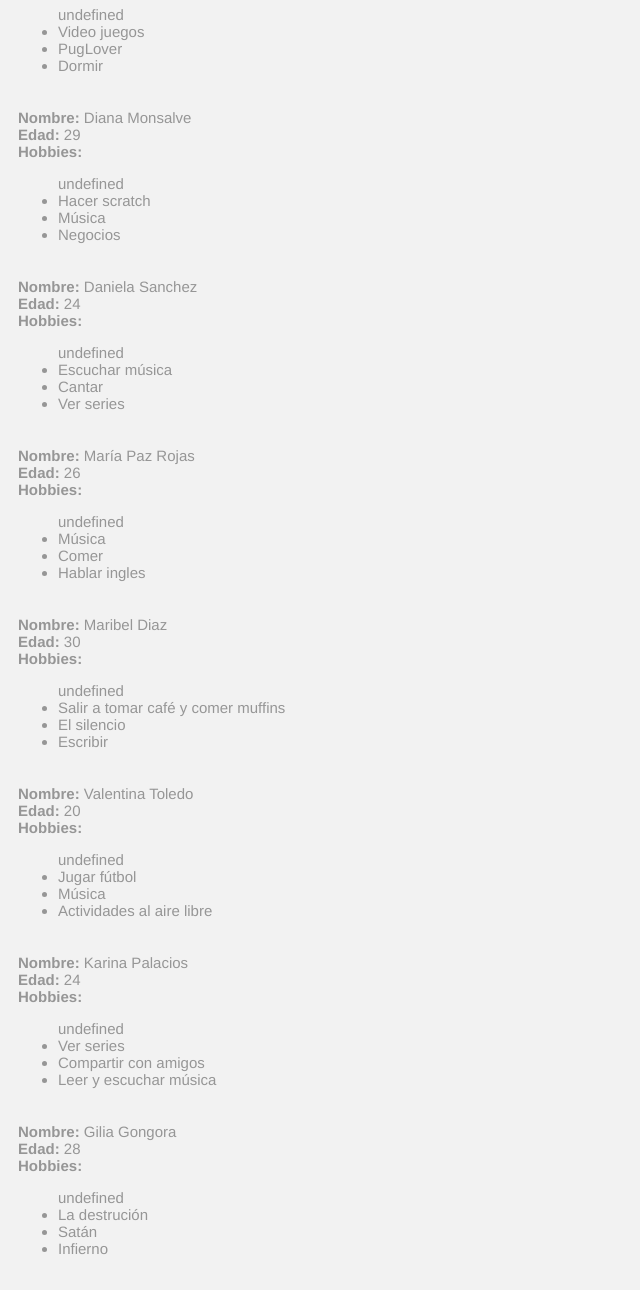
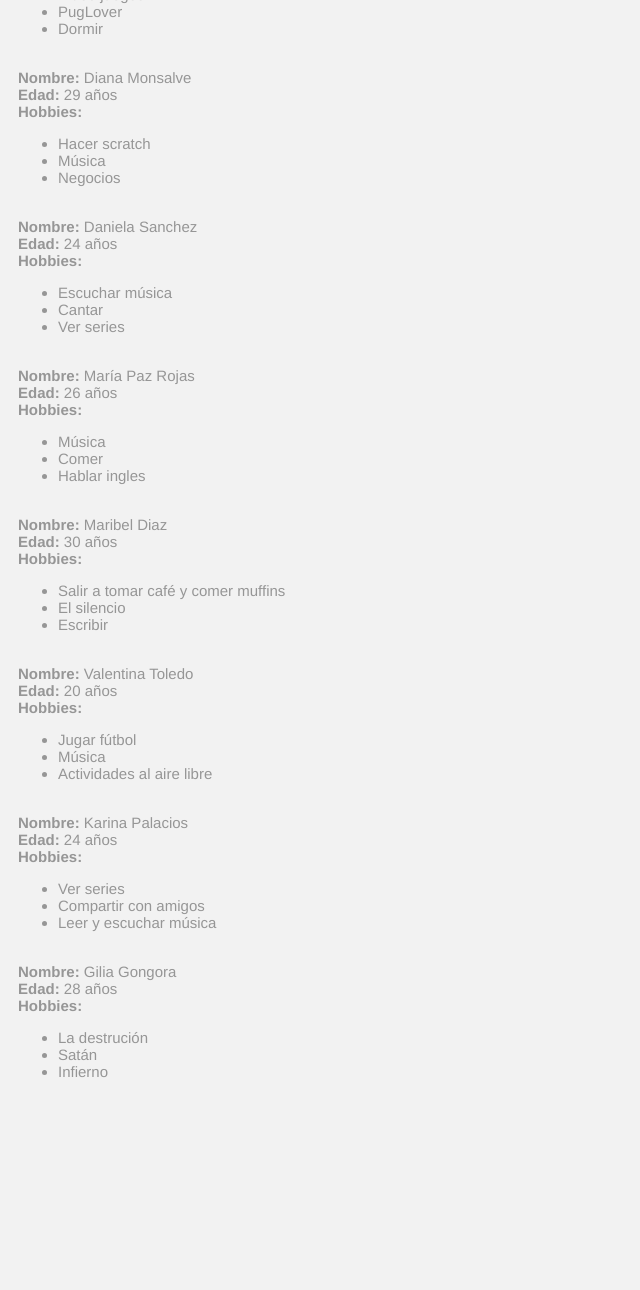
Before and after one commit to triniff/mi-squad, a plain HTML site: page index.html in a window 1280 px wide. Shown: the part 313-1603 px from the top of the page, without its empty margins (0-640 px from the left). After the commit the page ends 1426 px from the top, so only its background shows below. Drawn offline with Linux system fonts and the light colour scheme.

Commit message:
listado corregido

```diff
--- a/assets/js/main.js
+++ b/assets/js/main.js
@@ -4,15 +4,14 @@ function Squad(nombre,edad,hobbies){
 	this.hobbies = hobbies;
 
 	this.lista = function(){
-			var final;
+			var final = "";
 			for(var i = 0; i < this.hobbies.length; i++){
 				final += "<li>" + this.hobbies[i] + "</li>";
 			}
-			return final
-
+			return final;
 	}
 	this.mostrar = function (){
-		return ("<b>" + "Nombre: " + "</b>" + this.nombre + "<br>" + "<b>" + "Edad: " +  "</b>"  + this.edad + "<br>" + "<b>" +  "Hobbies: " + "</b>" + "<ul>" + this.lista() +"</ul>")
+		return ("<b>" + "Nombre: " + "</b>" + this.nombre + "<br>" + "<b>" + "Edad: " +  "</b>"  + this.edad + " años" + "<br>" + "<b>" +  "Hobbies: " + "</b>" + "<ul>" + this.lista() +"</ul>")
 	}
 }
 
@@ -27,12 +26,4 @@ var valeT = new Squad("Valentina Toledo", 20, ["Jugar fútbol", "Música", "Acti
 var kari = new Squad("Karina Palacios", 24, ["Ver series", "Compartir con amigos", "Leer y escuchar música"]);
 var gilia = new Squad ("Gilia Gongora", 28, ["La destrución", "Satán", "Infierno"]);
 
-datosValeL.innerHTML = valeLopez.mostrar();
-datosTrini.innerHTML = trini.mostrar();
-datosDiana.innerHTML = diana.mostrar();
-datosDani.innerHTML = dani.mostrar();
-datosPez.innerHTML = pez.mostrar();
-datosMari.innerHTML = mari.mostrar();
-datosValeT.innerHTML = valeT.mostrar();
-datosKari.innerHTML = kari.mostrar();
-datosGilia.innerHTML = gilia.mostrar();
+datos.innerHTML = valeLopez.mostrar() + "<br>" + trini.mostrar() + "<br>" + diana.mostrar() + "<br>" + dani.mostrar() + "<br>" + pez.mostrar() + "<br>" + mari.mostrar() + "<br>" + valeT.mostrar() + "<br>" + kari.mostrar() + "<br>" + gilia.mostrar();
--- a/index.html
+++ b/index.html
@@ -7,24 +7,7 @@
 </head>
 <body>
 	<h1>Squad Las Super Campionas</h1>
-	<div id="datosValeL">
-	</div>
-	<div id="datosTrini">
-	</div>
-	<div id="datosDiana">
-	</div>
-	<div id="datosDani">
-	</div>
-	<div id="datosPez">
-	</div>
-	<div id="datosMari">
-	</div>
-	<div id="datosValeT">
-	</div>
-	<div id="datosKari">
-	</div>
-	<div id="datosGilia">
-	</div>
+	<div id="datos"></div>
 	<script type="text/javascript" src="assets/js/main.js"></script>
 </body>
 </html>
```
